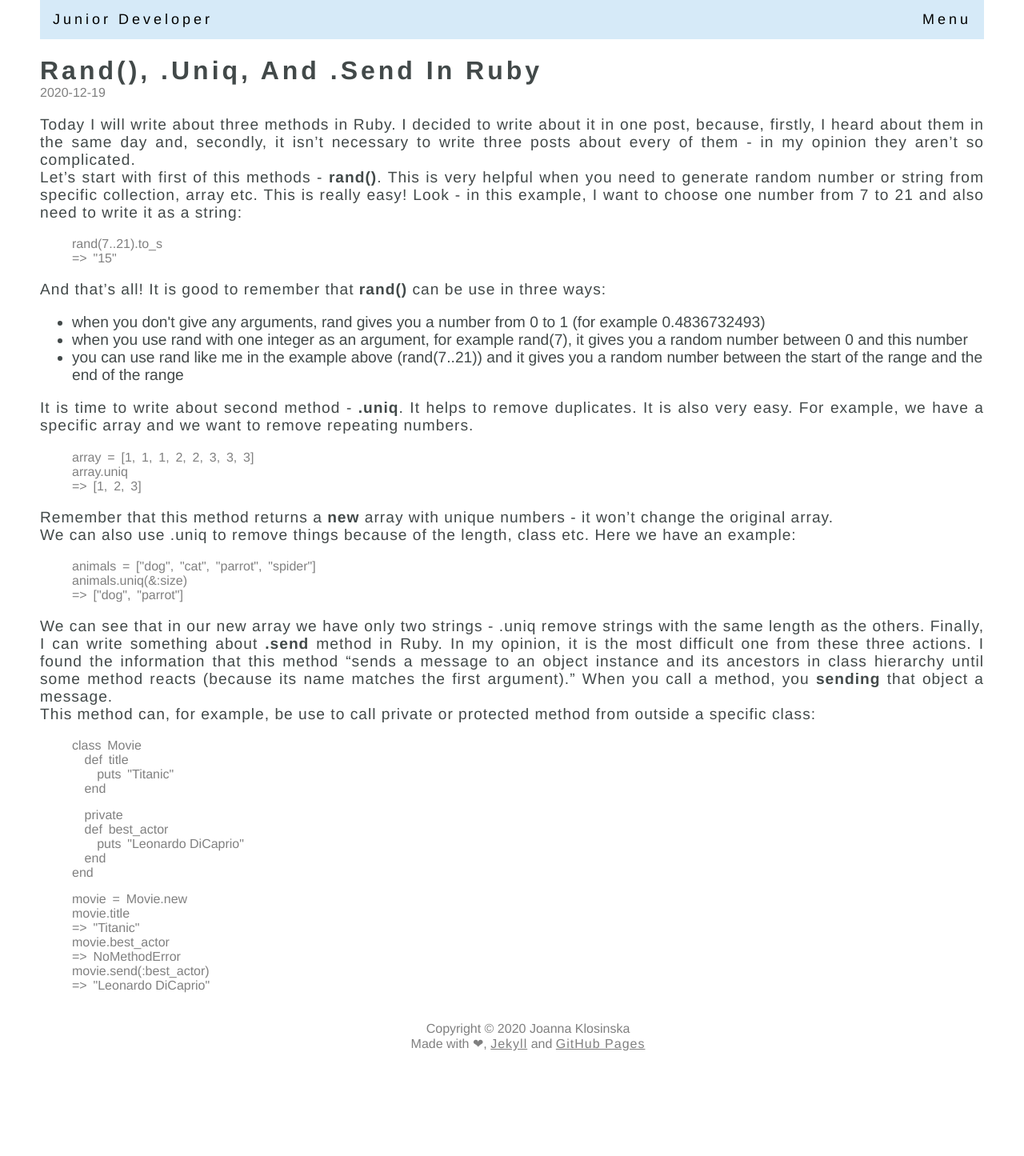
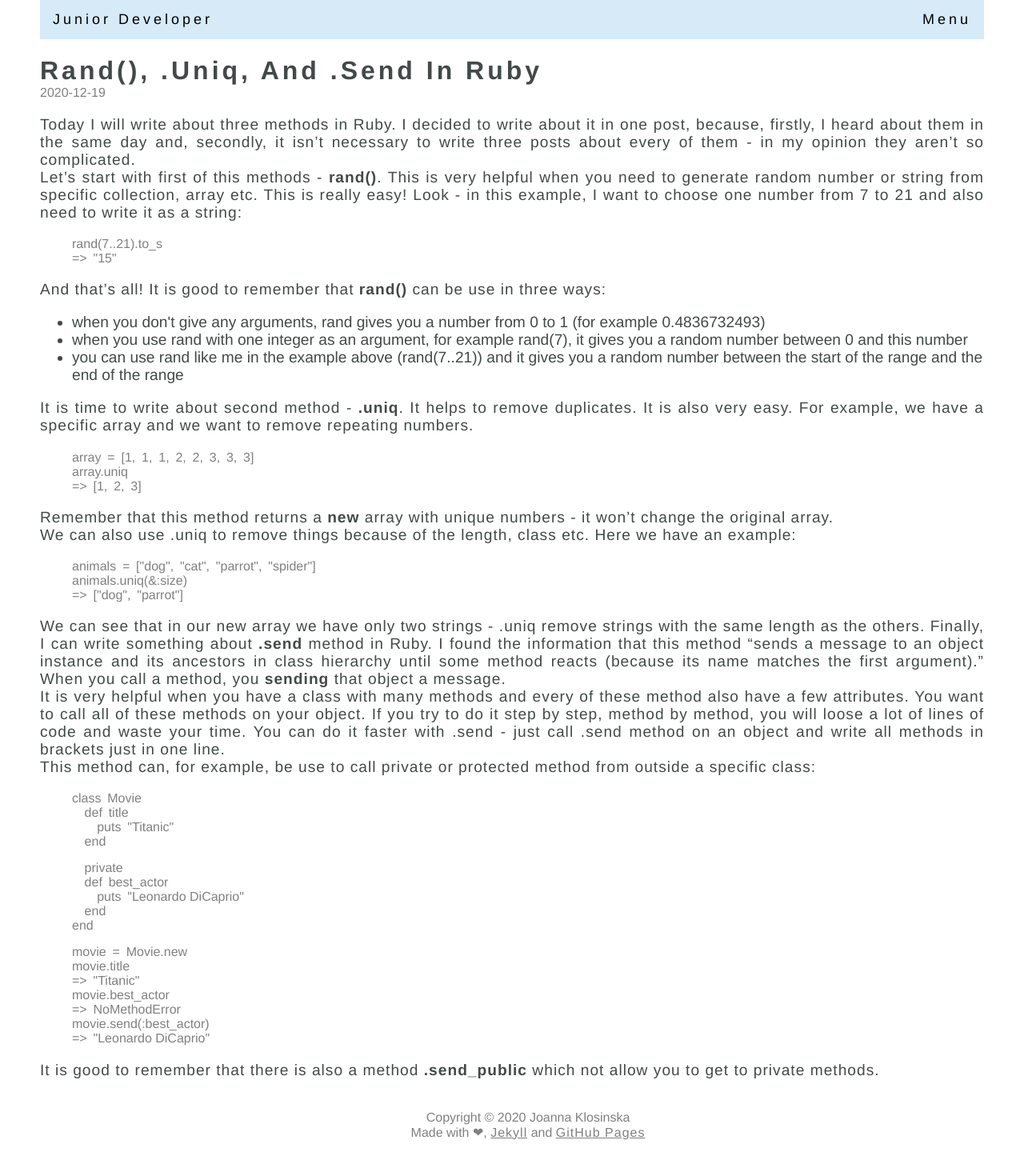
Before and after one commit to JoannaKlosinska/joannaklosinska.github.io, a Jekyll site: the page built from _posts/2020-12-19-rand()-.uniq-and-send-in-ruby.markdown, in a window 1280 px wide. Shown: the whole page at 80% size. Built offline with Jekyll 4.4.1, drawn with Linux system fonts in a browser that asks for light colours; before the commit the page ends 1334 px from its top, so only the background shows below that.

Commit message:
Add new post

```diff
--- a/_posts/2020-12-19-rand()_.uniq_and_send_in_ruby.markdown
+++ b/_posts/2020-12-19-rand()-.uniq-and-send-in-ruby.markdown
@@ -31,7 +31,8 @@ animals.uniq(&:size)
 => ["dog", "parrot"]
 {% endhighlight %}
 We can see that in our new array we have only two strings - .uniq remove strings with the same length as the others.
-Finally, I can write something about <b>.send</b> method in Ruby. In my opinion, it is the most difficult one from these three actions. I found the information that this method "sends a message to an object instance and its ancestors in class hierarchy until some method reacts (because its name matches the first argument)." When you call a method, you <b>sending</b> that object a message. <br>
+Finally, I can write something about <b>.send</b> method in Ruby. I found the information that this method "sends a message to an object instance and its ancestors in class hierarchy until some method reacts (because its name matches the first argument)." When you call a method, you <b>sending</b> that object a message. <br>
+It is very helpful when you have a class with many methods and every of these method also have a few attributes. You want to call all of these methods on your object. If you try to do it step by step, method by method, you will loose a lot of lines of code and waste your time. You can do it faster with .send - just call .send method on an object and write all methods in brackets just in one line. <br>
 This method can, for example, be use to call private or protected method from outside a specific class:
 {% highlight ruby %}
 class Movie
@@ -53,3 +54,5 @@ movie.best_actor
 movie.send(:best_actor)
 => "Leonardo DiCaprio"
 {% endhighlight %}
+
+It is good to remember that there is also a method <b>.send_public</b> which not allow you to get to private methods.
```
Also changed, not shown: _posts/2020-12-29-media-queries.markdown (added, +23 -0 lines).
